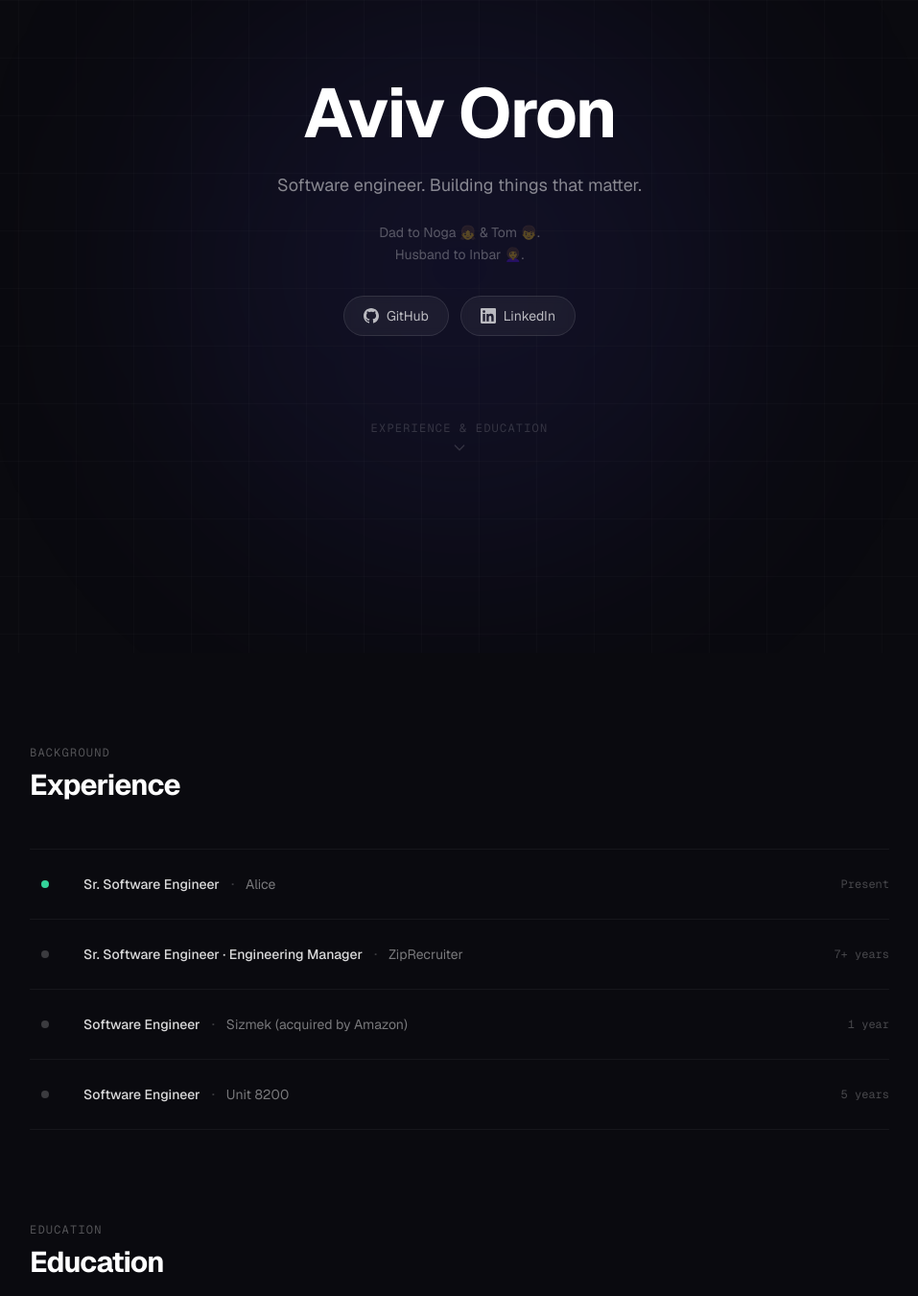
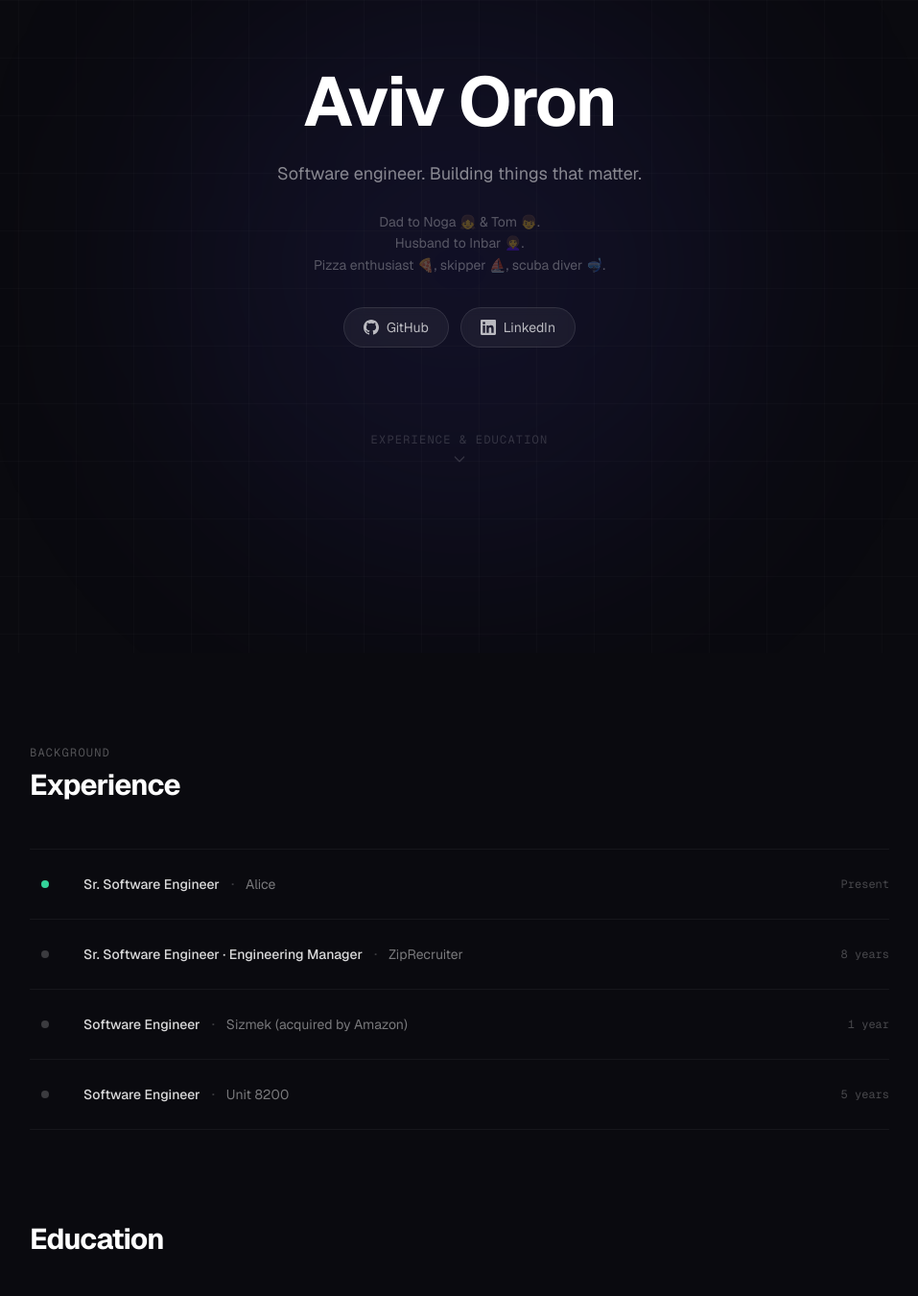
Before and after one commit to AvivOron/avivo.dev, a Next.js app: page / in a window 1280 px wide. Shown: the part 120-1470 px from the top of the page at 96% size, without its empty margins (161-1118 px from the left). Built offline with nearby package versions, Linux system fonts and the light colour scheme.

Commit message:
some more info

```diff
--- a/src/components/Education.tsx
+++ b/src/components/Education.tsx
@@ -26,9 +26,6 @@
     <section id="education" className="relative px-6 pb-24">
       <div className="mx-auto max-w-4xl">
         <div className="mb-12 flex flex-col gap-2">
-          <span className="font-mono text-xs tracking-widest text-white/30 uppercase">
-            education
-          </span>
           <h2 className="text-3xl font-bold text-white tracking-tight">
             Education
           </h2>
--- a/src/components/Experience.tsx
+++ b/src/components/Experience.tsx
@@ -14,7 +14,7 @@
     role: "Sr. Software Engineer · Engineering Manager",
     company: "ZipRecruiter",
     companyHref: "https://www.ziprecruiter.com",
-    period: "7+ years",
+    period: "8 years",
     current: false,
   },
   {
--- a/src/components/Hero.tsx
+++ b/src/components/Hero.tsx
@@ -54,7 +54,7 @@
 
         {/* Personal */}
         <p className="text-sm text-white/30 leading-relaxed max-w-sm">
-          Dad to Noga 👧 &amp; Tom 👦.<br />Husband to Inbar 👩‍🦱.
+          Dad to Noga 👧 &amp; Tom 👦.<br />Husband to Inbar 👩‍🦱.<br />Pizza enthusiast 🍕, skipper ⛵, scuba diver 🤿.
         </p>
 
         {/* Social links */}
```
